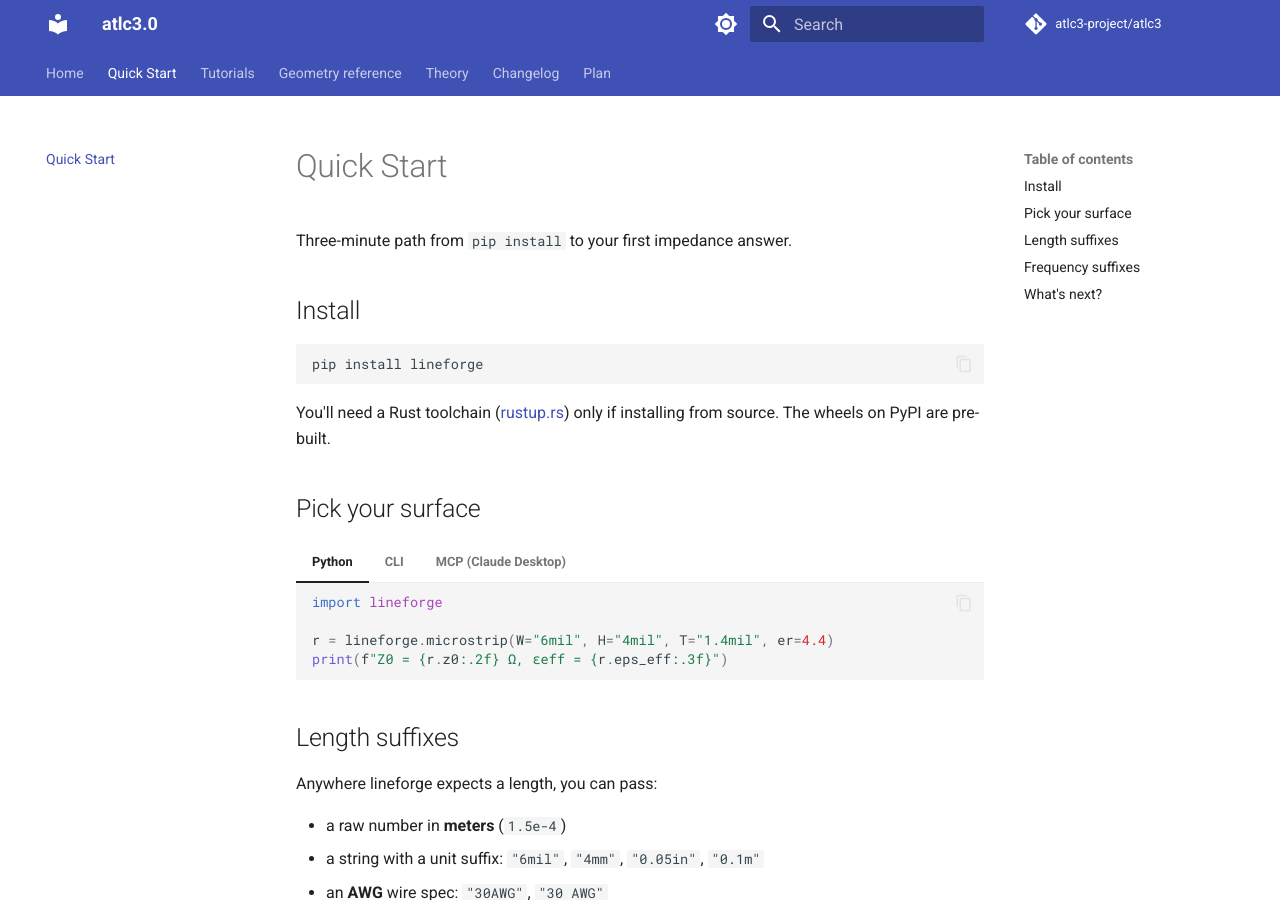
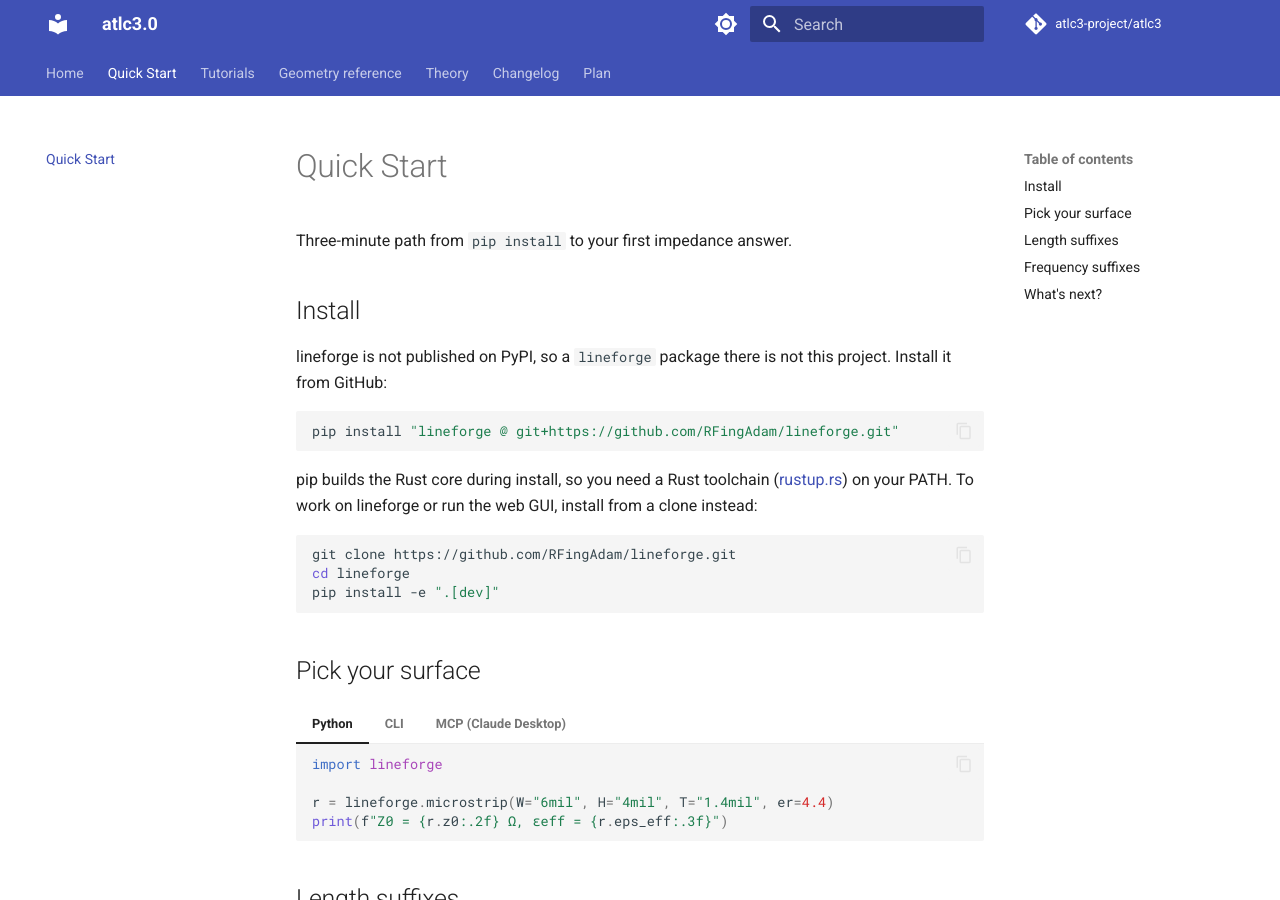
Before and after one commit to RFingAdam/lineforge, an MkDocs documentation site: the page built from docs/quickstart.md, in a window 1280 px wide and 900 px high. Built offline with MkDocs 1.6.1 and Material for MkDocs 9.7.7, drawn with Linux system fonts in a browser that asks for light colours; comment, search, counter and statistics services are not loaded.

Commit message:
docs: install from GitHub, not PyPI
Neither lineforge nor atlc3 is published on PyPI, but the README, quick
start, MIGRATION.md and the MCP example told people to pip install them
by name. Anyone could register those names and ship whatever they like
to readers who follow the docs.

Point every install at the GitHub repo instead, say plainly that a
package under either name on PyPI is not this project, and pin atlc3 by
its v1.1.0 tag. The lineforge gui missing-extras hint now says to
install the extras from a clone, which the GUI needs for frontend/.

````diff
--- a/docs/quickstart.md
+++ b/docs/quickstart.md
@@ -4,12 +4,22 @@
 
 ## Install
 
+lineforge is not published on PyPI, so a `lineforge` package there is not
+this project. Install it from GitHub:
+
 ```bash
-pip install lineforge
+pip install "lineforge @ git+https://github.com/RFingAdam/lineforge.git"
 ```
 
-You'll need a Rust toolchain ([rustup.rs](https://rustup.rs/)) only if installing
-from source. The wheels on PyPI are pre-built.
+pip builds the Rust core during install, so you need a Rust toolchain
+([rustup.rs](https://rustup.rs/)) on your PATH. To work on lineforge or run
+the web GUI, install from a clone instead:
+
+```bash
+git clone https://github.com/RFingAdam/lineforge.git
+cd lineforge
+pip install -e ".[dev]"
+```
 
 ## Pick your surface
 
--- a/pyproject.toml
+++ b/pyproject.toml
@@ -75,8 +75,8 @@
     "mkdocs-material>=9.5",
     "mkdocstrings[python]>=0.25",
 ]
-# Web GUI (FastAPI + Next.js front-end). Install with `pip install lineforge[gui]`
-# then run `lineforge gui` to launch both servers. Frontend lives at
+# Web GUI (FastAPI + Next.js front-end). Install from a clone with
+# `pip install -e ".[gui]"`, then run `lineforge gui` to launch both servers. Frontend lives at
 # <repo>/frontend/ and needs `pnpm install` separately.
 gui = [
     "fastapi>=0.115",
````
Also changed, not shown: CHANGELOG.md (+5 -0 lines), MIGRATION.md (+11 -7 lines), README.md (+19 -14 lines), examples/03_mcp_claude_desktop.md (+4 -1 lines), 1 other file.
